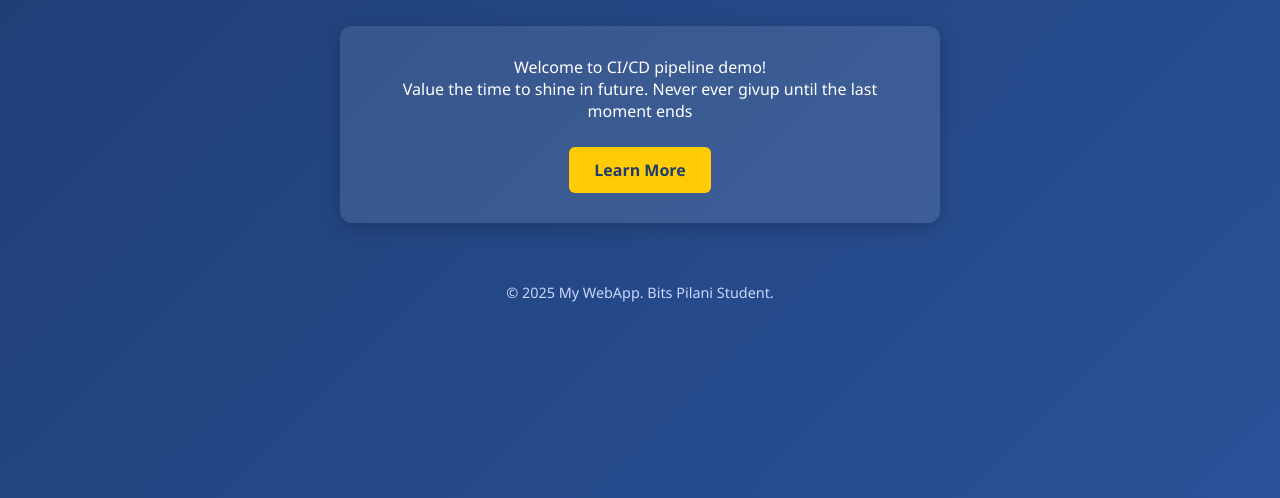
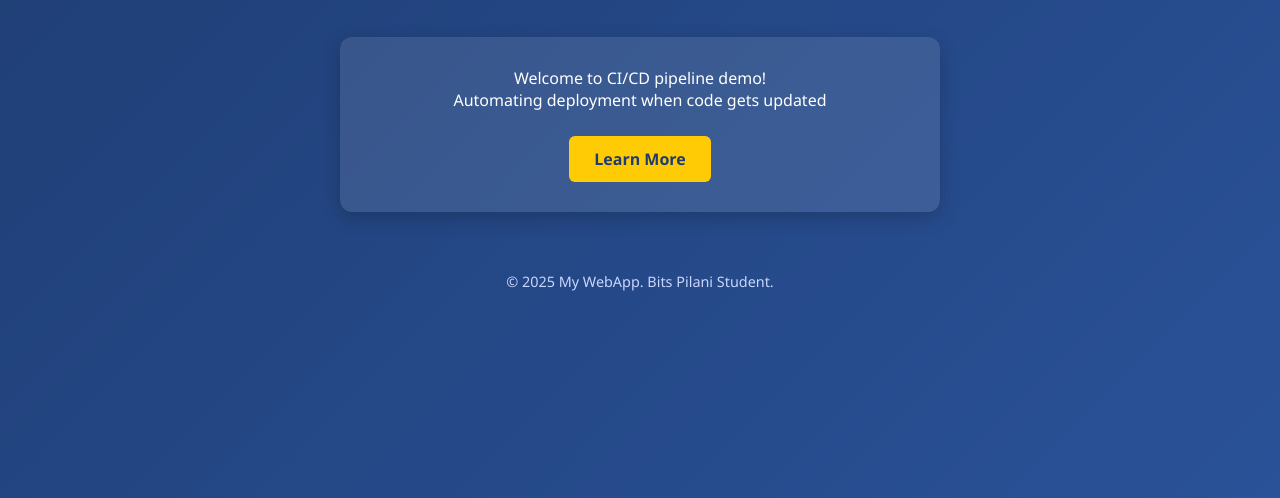
Before and after one commit to 2021wb86746/gitops-repo, a plain HTML site: page index.html in a window 1280 px wide. Shown: the part 302-800 px from the top of the page. Drawn offline with Linux system fonts and the light colour scheme.

Commit message:
Update index.html

```diff
--- a/index.html
+++ b/index.html
@@ -97,7 +97,7 @@
 
   <div class="card">
     <p>Welcome to CI/CD pipeline demo!</p>
-    <p> Value the time to shine in future. Never ever givup until the last moment ends </p>
+    <p> Automating deployment when code gets updated </p>
     <a href="#" class="btn">Learn More</a>
   </div>
 
```
